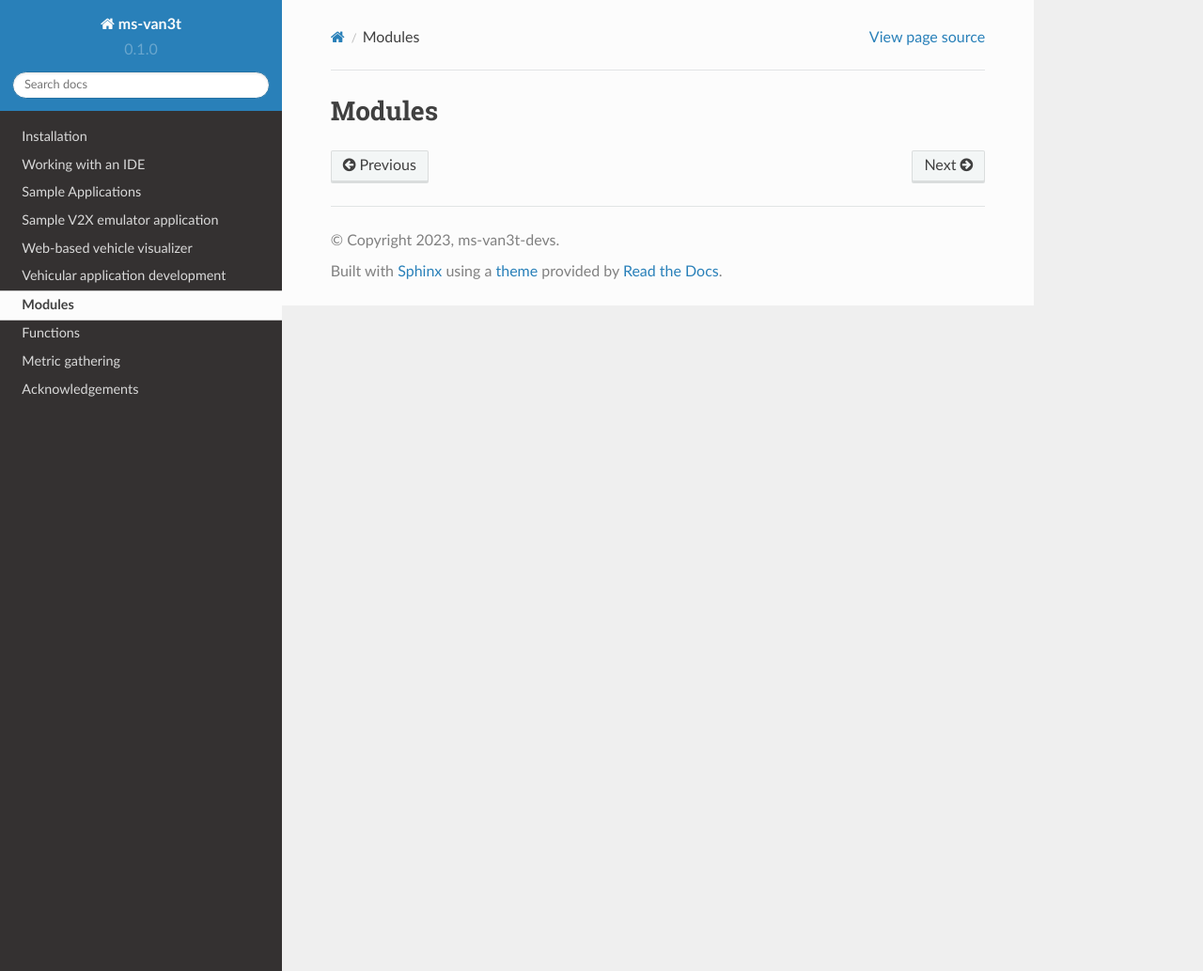
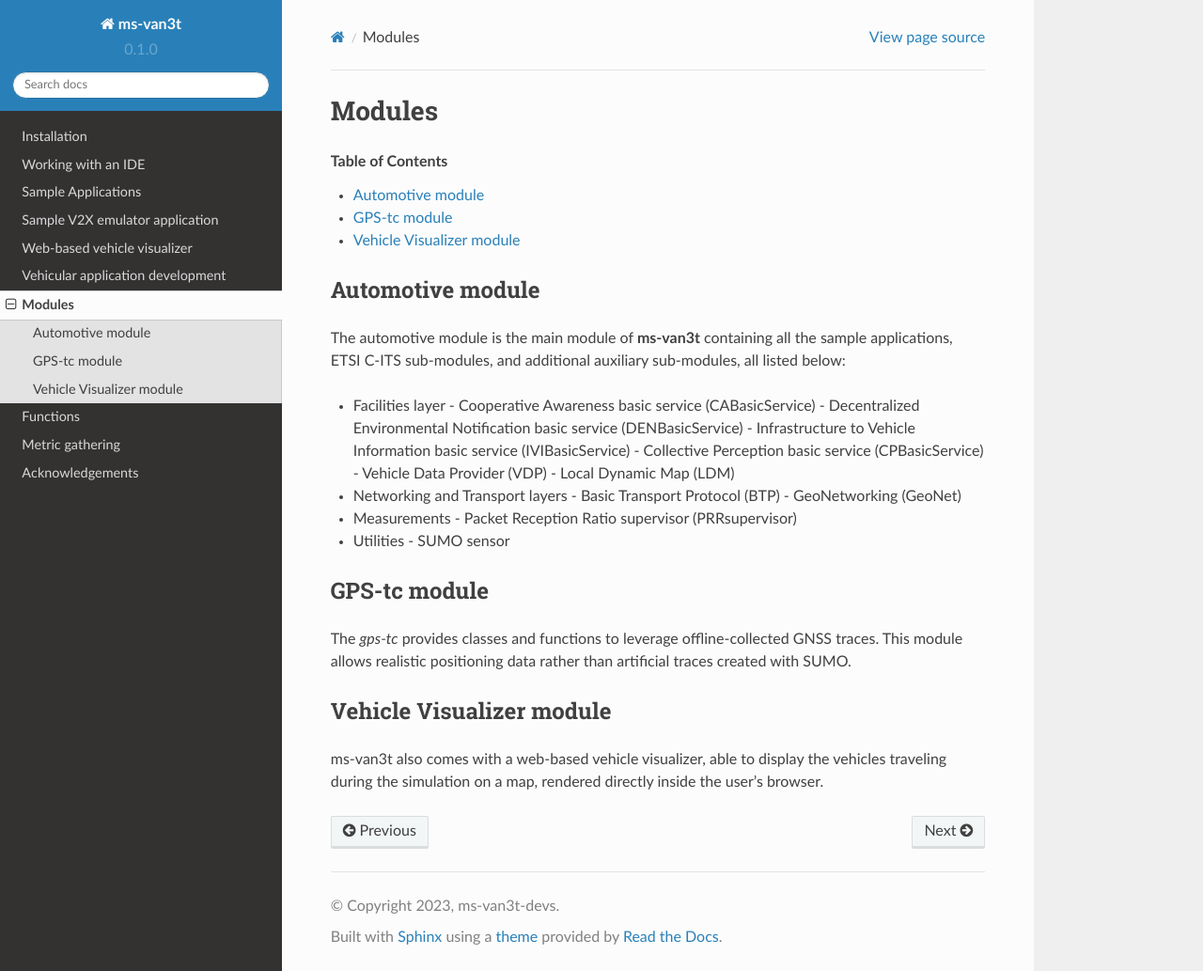
Before and after one commit to carlosrisma/doctutorial, a Sphinx documentation site: the page built from docs/source/Modules.rst, in a window 1280 px wide and 1033 px high. Shown: the whole window at 94% size. Built offline with Sphinx 7.4.7 and the Read the Docs theme 2.0.0, drawn with Linux system fonts in a browser that asks for light colours.

Commit message:
Update Modules.rst

```diff
--- a/docs/source/Modules.rst
+++ b/docs/source/Modules.rst
@@ -1,3 +1,35 @@
 ========
 Modules
 ========
+.. contents:: Table of Contents
+    :local:
+
+Automotive module
+==================
+The automotive module is the main module of **ms-van3t** containing all the sample applications, ETSI C-ITS sub-modules, and additional auxiliary sub-modules, all listed below:
+
+- Facilities layer
+  - Cooperative Awareness basic service (CABasicService)
+  - Decentralized Environmental Notification basic service (DENBasicService)
+  - Infrastructure to Vehicle Information basic service (IVIBasicService)
+  - Collective Perception basic service (CPBasicService)
+  - Vehicle Data Provider (VDP)
+  - Local Dynamic Map (LDM)
+
+- Networking and Transport layers
+  - Basic Transport Protocol (BTP)
+  - GeoNetworking (GeoNet)
+
+- Measurements
+  - Packet Reception Ratio supervisor (PRRsupervisor)
+
+- Utilities
+  - SUMO sensor
+
+GPS-tc module
+=============
+The *gps-tc* provides classes and functions to leverage offline-collected GNSS traces. This module allows realistic positioning data rather than artificial traces created with SUMO.
+
+Vehicle Visualizer module
+=========================
+ms-van3t also comes with a web-based vehicle visualizer, able to display the vehicles traveling during the simulation on a map, rendered directly inside the user’s browser.
```
